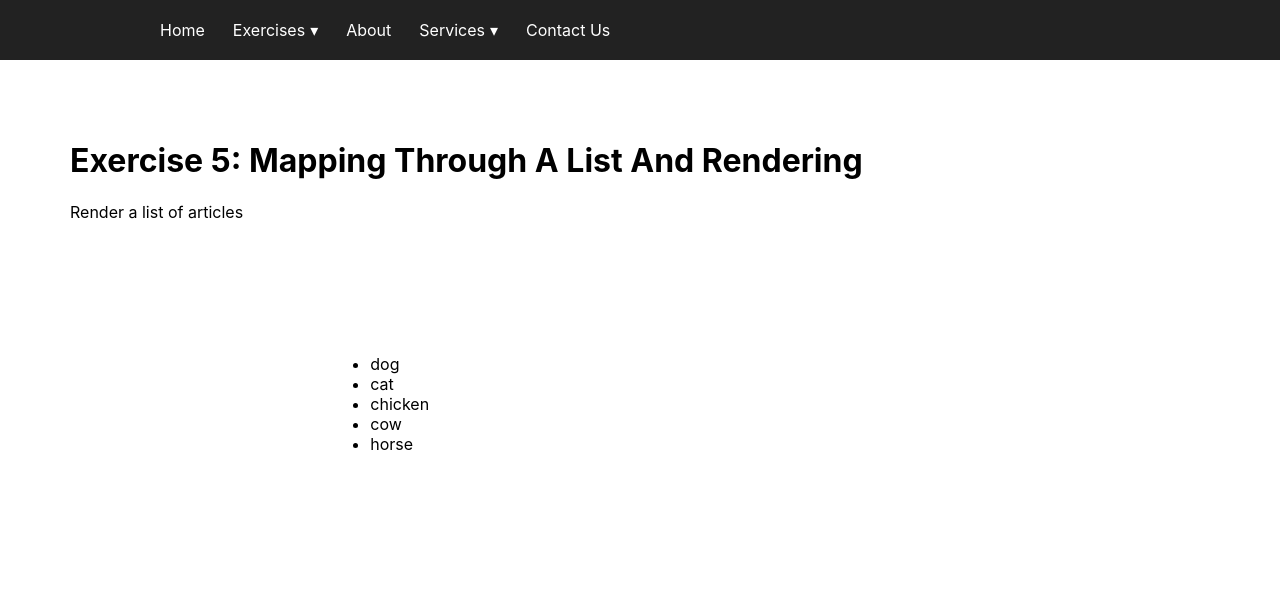
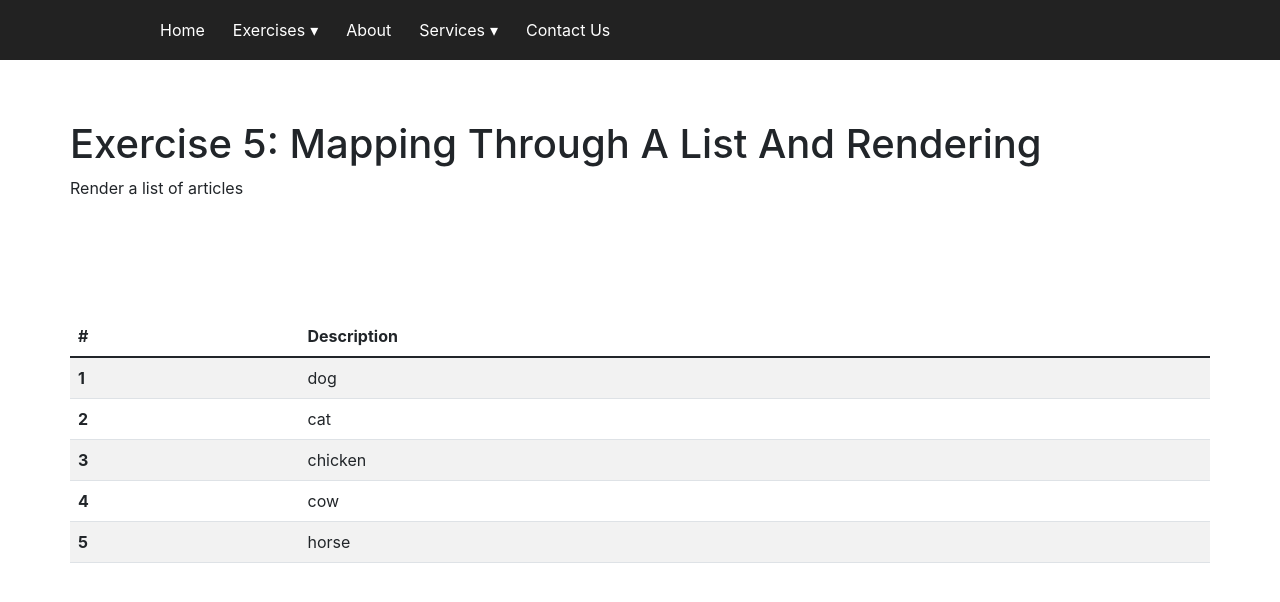
Before and after one commit to nescalan/coderfiles, a React (Create React App) app: page /exercise5 in a window 1280 px wide. Shown: the top 602 px of the page. Built offline with nearby package versions, Linux system fonts and the light colour scheme.

Commit message:
Tables: new design

```diff
--- a/package.json
+++ b/package.json
@@ -7,7 +7,6 @@
     "@testing-library/jest-dom": "^5.16.2",
     "@testing-library/react": "^12.1.2",
     "@testing-library/user-event": "^13.5.0",
-    "bootstrap": "^5.1.3",
     "react": "^17.0.2",
     "react-dom": "^17.0.2",
     "react-router-dom": "^6.2.1",
--- a/public/index.html
+++ b/public/index.html
@@ -25,6 +25,8 @@
       Learn how to configure a non-root public URL by running `npm run build`.
     -->
     <title>React App</title>
+    <!-- CSS only -->
+<link href="https://cdn.jsdelivr.net/npm/bootstrap@5.1.3/dist/css/bootstrap.min.css" rel="stylesheet" integrity="sha384-1BmE4kWBq78iYhFldvKuhfTAU6auU8tT94WrHftjDbrCEXSU1oBoqyl2QvZ6jIW3" crossorigin="anonymous">
   </head>
   <body>
     <noscript>You need to enable JavaScript to run this app.</noscript>
--- a/src/components/Item/Item.jsx
+++ b/src/components/Item/Item.jsx
@@ -4,7 +4,7 @@ const Item = (item) => {
   return (
     <>
       <tr key={item.id}>
-        <td>{item.id}</td>
+        <th scope="row">{item.id}</th>
         <td>{item.name}</td>
       </tr>
     </>
--- a/src/components/ItemList/ItemList.jsx
+++ b/src/components/ItemList/ItemList.jsx
@@ -4,11 +4,11 @@ import { Item } from "..";
 const ItemList = ({ Items }) => {
   return (
     <section>
-      <table border="1">
+      <table class="table table-striped">
         <thead>
           <tr>
-            <th>Code</th>
-            <th>Description</th>
+            <th scope="col">#</th>
+            <th scope="col">Description</th>
           </tr>
         </thead>
         <tbody>
--- a/src/pages/Exercise5/Exercise5.jsx
+++ b/src/pages/Exercise5/Exercise5.jsx
@@ -6,17 +6,28 @@ const animals = [
   { id: 5, name: "horse" },
 ];
 function Exercise5() {
-  const listItems = animals.map((animal) => (
-    <li key={animal.id}>{animal.name}</li>
-  ));
   return (
     <>
       <div className="container ">
         <h1>Exercise 5: Mapping Through A List And Rendering</h1>
         <p>Render a list of articles</p>
         <div className="button-container">
-          <ul>{listItems}</ul>
-          <br />
+          <table class="table table-striped">
+            <thead>
+              <tr>
+                <th scope="col">#</th>
+                <th scope="col">Description</th>
+              </tr>
+            </thead>
+            <tbody>
+              {animals.map((animal) => (
+                <tr key={animal.id}>
+                  <th scope="row">{animal.id}</th>
+                  <td>{animal.name}</td>
+                </tr>
+              ))}
+            </tbody>
+          </table>
         </div>
       </div>
     </>
```
Also changed, not shown: 1 other file (tests, documents, lock files or other folders).
